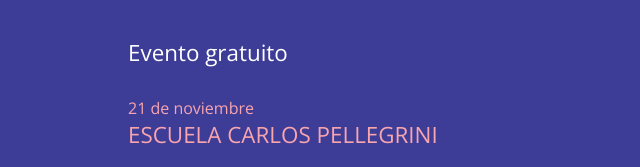
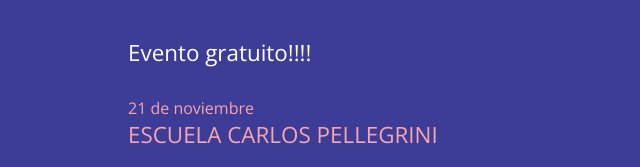
Before and after one commit to P-ez/proyecto-intro-utn, a plain HTML site: page index.html in a window 1280 px wide. Shown: the part 159-326 px from the top of the page, 0-640 px from the left. Drawn offline with nearby package versions, Linux system fonts and the light colour scheme.

Commit message:
Le puse emocion

```diff
--- a/index.html
+++ b/index.html
@@ -32,7 +32,7 @@
 			<div class="main-header">
 				<div class="main-header__content">
 					<h1>CodeWeek!!!! <span>BA</span></h1>
-					<h2>Evento gratuito</h2>
+					<h2>Evento gratuito!!!!</h2>
 					<time datetime="2016-11-21">21 de noviembre</time>
 					<h3>Escuela Carlos Pellegrini</h3>
 					<a href="#registrate" class="btn anchorLink">Inscribite ya</a>
```
